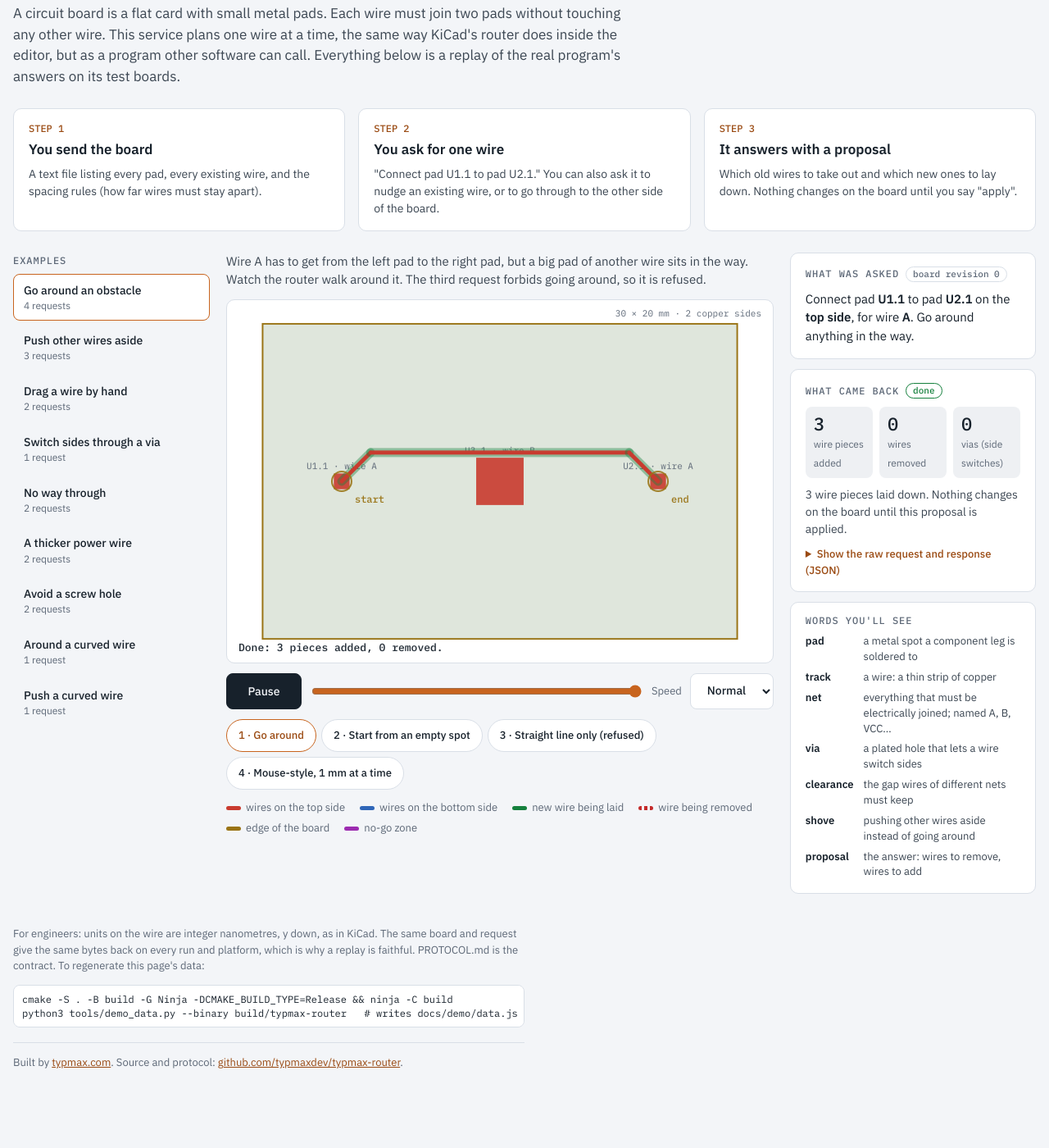
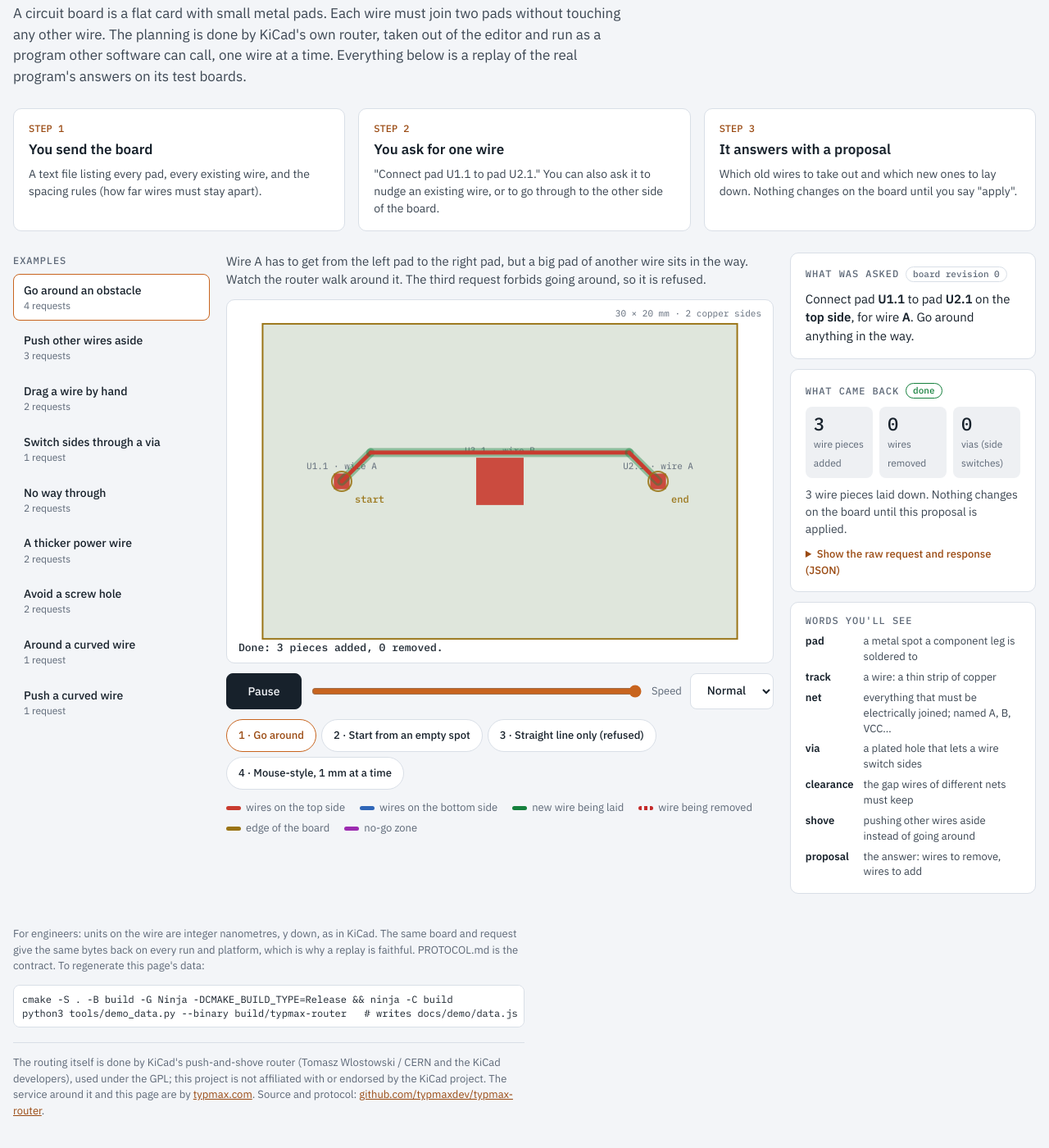
Before and after one commit to typmaxdev/typmax-router, a plain HTML site: page docs/demo/index.html in a window 1280 px wide. Shown: the part 144-1544 px from the top of the page at 82% size. Before the commit the page ends 1511 px from the top, so only its background shows below. Drawn offline with Linux system fonts and the light colour scheme.

Commit message:
docs(demo): credit KiCad's router in the page, not typmax
The footer said the page was built by typmax.com. The routing is KiCad's
push-and-shove router; typmax wrote the service and the page. Say so, in
the README's own words.

Signed-off-by: shbmx <25348053+shbmx@users.noreply.github.com>
(cherry picked from commit 215ecc9b83a26b510fc511df368089dbc70ec6be)

```diff
--- a/docs/demo/index.html
+++ b/docs/demo/index.html
@@ -99,7 +99,7 @@ dt { font-weight: 600; } dd { margin: 0; color: var(--fg-2); }
 <header>
   <div class="eyebrow">typmax-router · live demo</div>
   <h1>It draws the wires on a circuit board for you.</h1>
-  <p>A circuit board is a flat card with small metal pads. Each wire must join two pads without touching any other wire. This service plans one wire at a time, the same way KiCad's router does inside the editor, but as a program other software can call. Everything below is a replay of the real program's answers on its test boards.</p>
+  <p>A circuit board is a flat card with small metal pads. Each wire must join two pads without touching any other wire. The planning is done by KiCad's own router, taken out of the editor and run as a program other software can call, one wire at a time. Everything below is a replay of the real program's answers on its test boards.</p>
 </header>
 
 <div class="steps3">
@@ -161,7 +161,7 @@ dt { font-weight: 600; } dd { margin: 0; color: var(--fg-2); }
   <p>For engineers: units on the wire are integer nanometres, y down, as in KiCad. The same board and request give the same bytes back on every run and platform, which is why a replay is faithful. PROTOCOL.md is the contract. To regenerate this page's data:</p>
   <pre>cmake -S . -B build -G Ninja -DCMAKE_BUILD_TYPE=Release &amp;&amp; ninja -C build
 python3 tools/demo_data.py --binary build/typmax-router   # writes docs/demo/data.js</pre>
-  <p class="backlink">Built by <a href="https://typmax.com" rel="noopener">typmax.com</a>. Source and protocol: <a href="https://github.com/typmaxdev/typmax-router" rel="noopener">github.com/typmaxdev/typmax-router</a>.</p>
+  <p class="backlink">The routing itself is done by KiCad's push-and-shove router (Tomasz Wlostowski / CERN and the KiCad developers), used under the GPL; this project is not affiliated with or endorsed by the KiCad project. The service around it and this page are by <a href="https://typmax.com" rel="noopener">typmax.com</a>. Source and protocol: <a href="https://github.com/typmaxdev/typmax-router" rel="noopener">github.com/typmaxdev/typmax-router</a>.</p>
 </section>
 </div>
 
```
